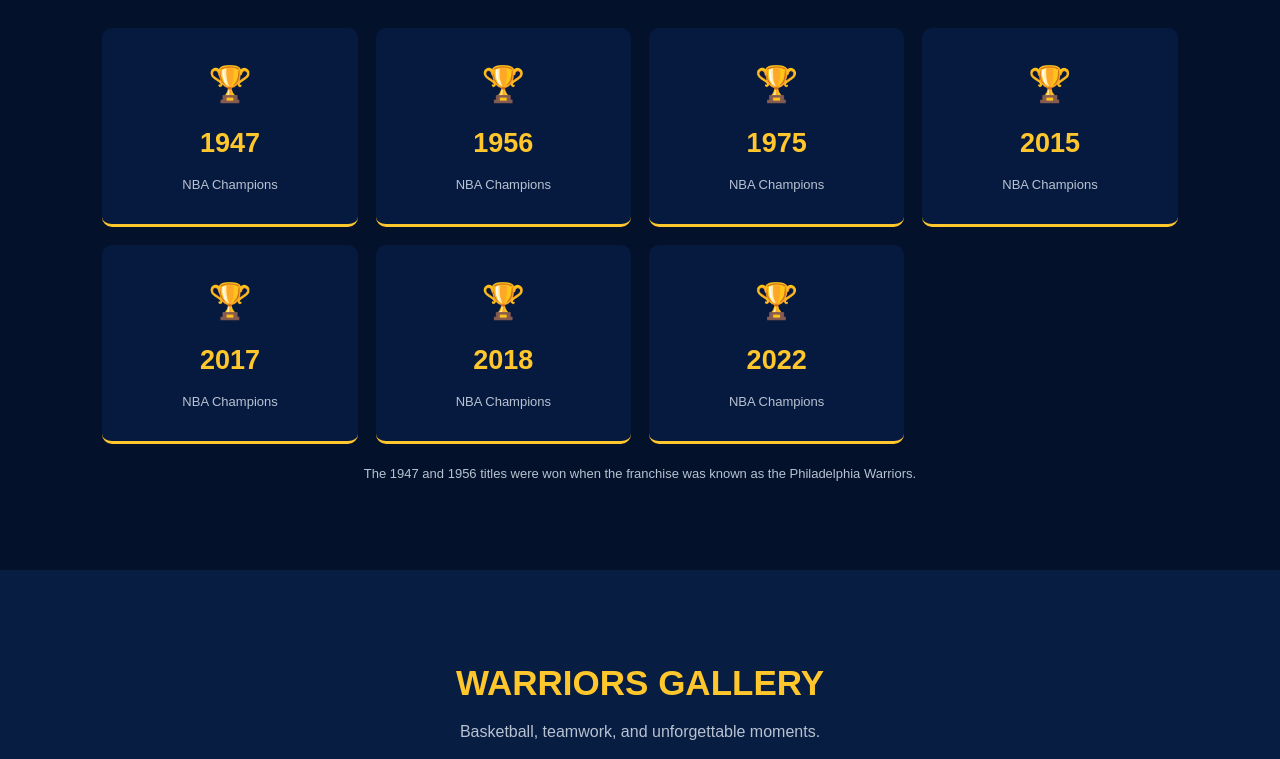
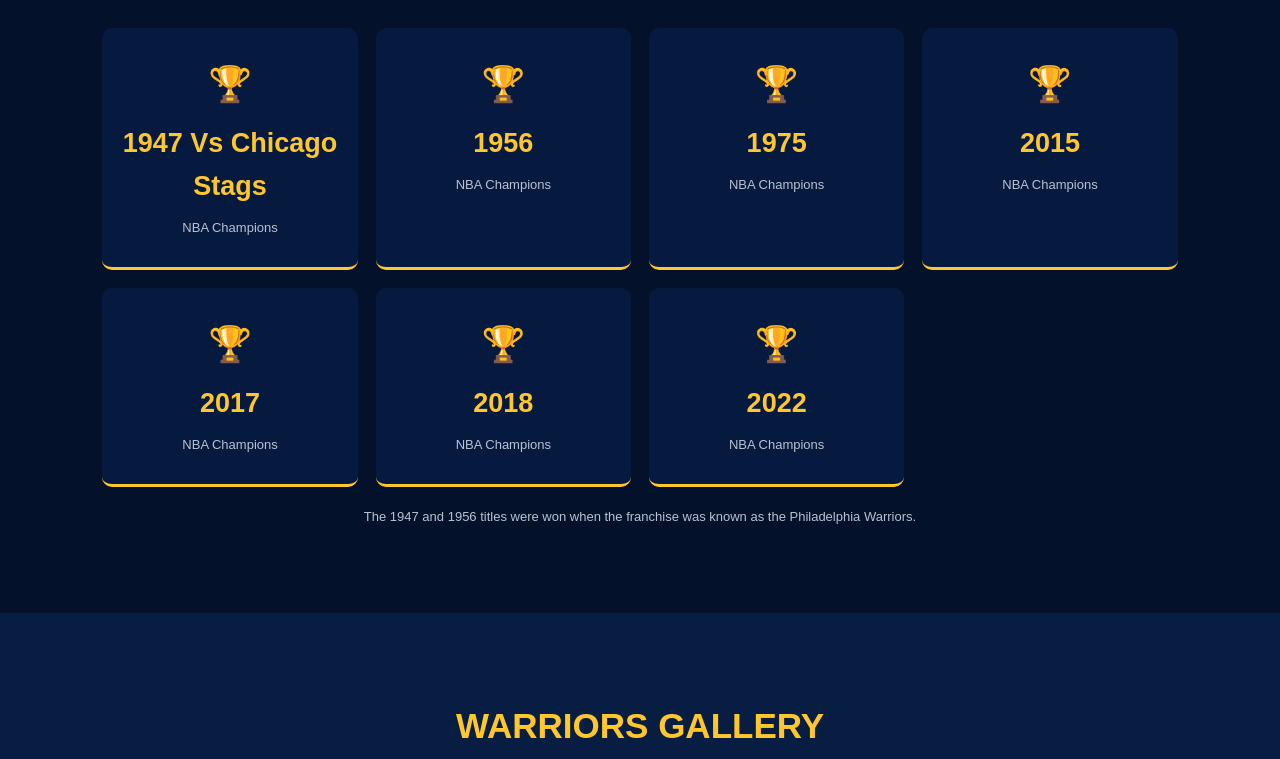
Before and after one commit to peticanp-svg/Golden-State-Warriors-Page, a plain HTML site: page index.html in a window 1280 px wide. Shown: the part 3280-4039 px from the top of the page. Drawn offline with Linux system fonts and the light colour scheme.

Commit message:
Update index.html

```diff
--- a/index.html
+++ b/index.html
@@ -684,7 +684,7 @@ footer p {
     </div>
 
     <div class="trophy-grid">
-        <div class="trophy"><div class="icon">🏆</div><h3>1947</h3><p>NBA Champions</p></div>
+        <div class="trophy"><div class="icon">🏆</div><h3>1947    Vs 	Chicago Stags    </h3><p>NBA Champions</p></div>
         <div class="trophy"><div class="icon">🏆</div><h3>1956</h3><p>NBA Champions</p></div>
         <div class="trophy"><div class="icon">🏆</div><h3>1975</h3><p>NBA Champions</p></div>
         <div class="trophy"><div class="icon">🏆</div><h3>2015</h3><p>NBA Champions</p></div>
```
